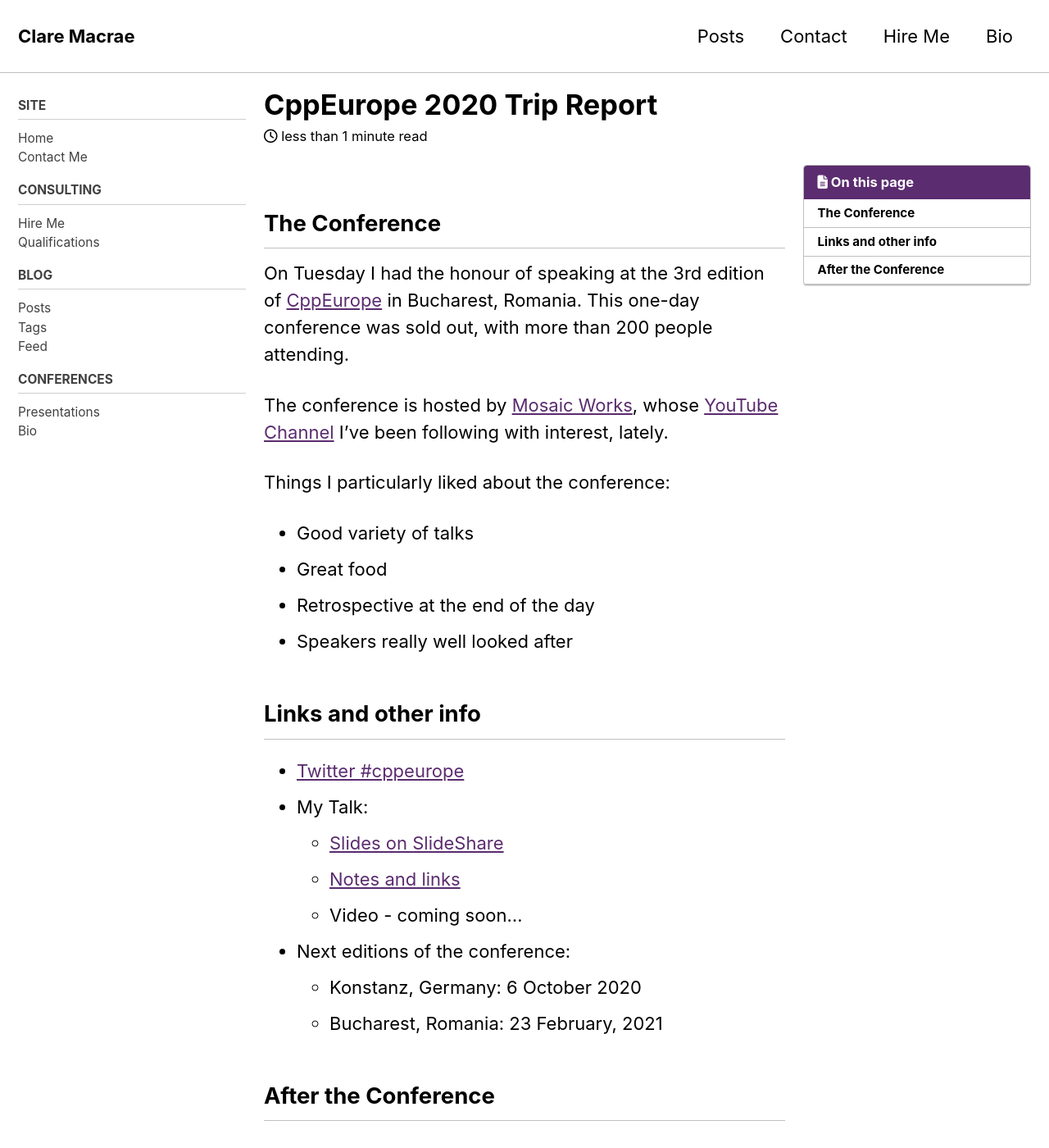
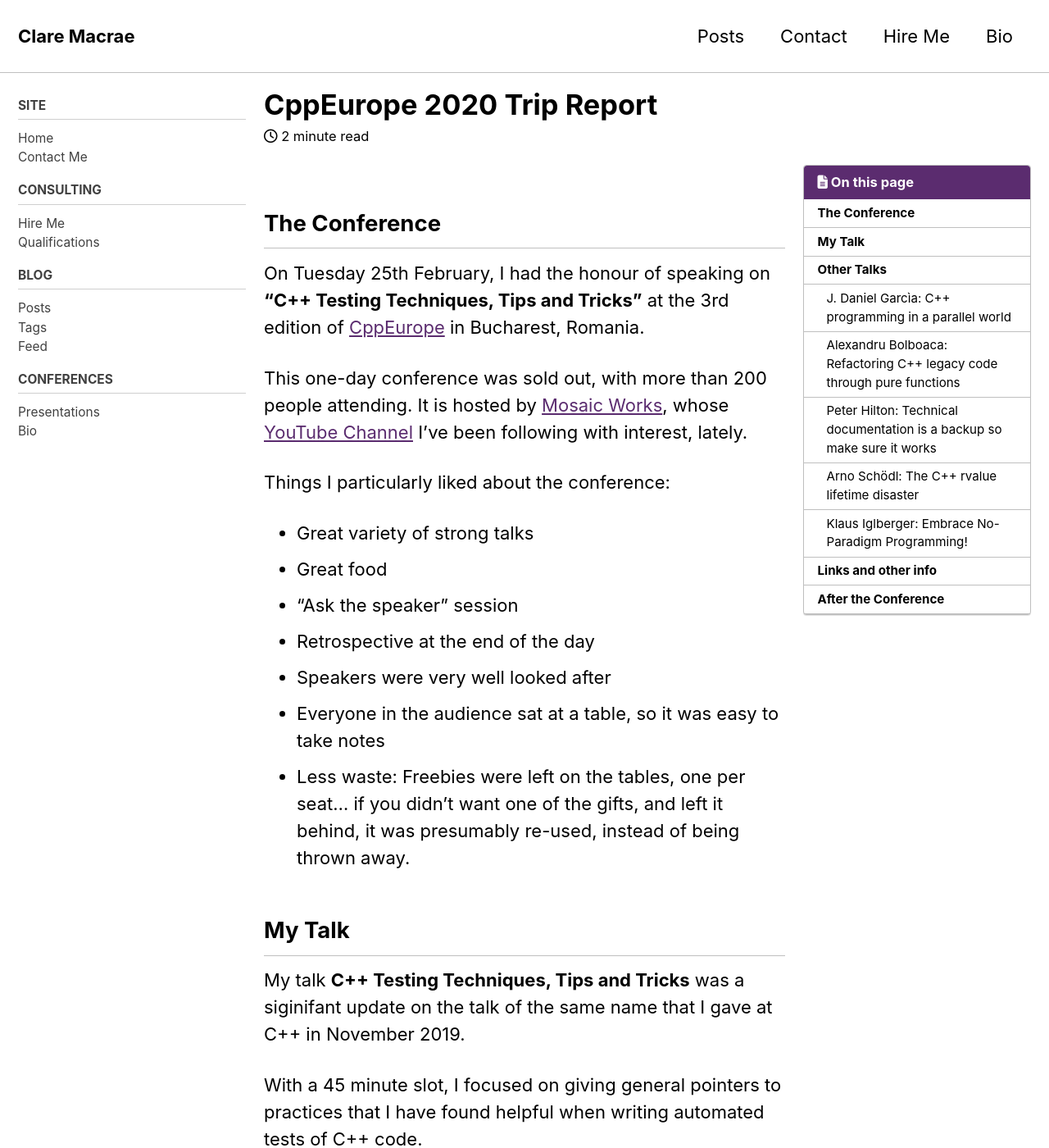
Before and after one commit to claremacrae/claremacrae.github.io, a Jekyll site: the page built from _posts/2020-02-28-cppeurope-2020.md, in a window 1280 px wide and 1400 px high. Shown: the whole window at 82% size. Built offline with Jekyll 4.4.1, drawn with Linux system fonts in a browser that asks for light colours; cached includes are drawn as plain includes; nearby versions of some CDN libraries; some of the changed text lies outside the part shown.

Commit message:
Next draft of CppEurope post

```diff
--- a/_posts/2020-02-28-cppeurope-2020.md
+++ b/_posts/2020-02-28-cppeurope-2020.md
@@ -3,32 +3,82 @@
 title: "CppEurope 2020 Trip Report"
 excerpt: Notes from CppEurope 2020, in Bucharest, Romania
 toc: true
+toc_sticky: false
 date: 2020-02-28
 tags:
+  - c++
   - conferences
   - testing
 ---
 
 ## The Conference
 
-On Tuesday I had the honour of speaking at the 3rd edition of [CppEurope](https://cppeurope.com/) in Bucharest, Romania. This one-day conference was sold out, with more than 200 people attending.
+On Tuesday 25th February, I had the honour of speaking on **"C++ Testing Techniques, Tips and Tricks"** at the 3rd edition of [CppEurope](https://cppeurope.com/) in Bucharest, Romania.
 
-The conference is hosted by [Mosaic Works](https://mozaicworks.com/), whose [YouTube Channel](https://mozaicworks.com/blog/think-design-work-smart-youtube-channel/) I've been following with interest, lately.
+This one-day conference was sold out, with more than 200 people attending. It is hosted by [Mosaic Works](https://mozaicworks.com/), whose [YouTube Channel](https://mozaicworks.com/blog/think-design-work-smart-youtube-channel/) I've been following with interest, lately.
 
 Things I particularly liked about the conference:
 
-* Good variety of talks
+* Great variety of strong talks
 * Great food
+* "Ask the speaker" session
 * Retrospective at the end of the day
-* Speakers really well looked after
+* Speakers were very well looked after
+* Everyone in the audience sat at a table, so it was easy to take notes
+* Less waste: Freebies were left on the tables, one per seat... if you didn't want one of the gifts, and left it behind, it was presumably re-used, instead of being thrown away.
+
+## My Talk
+
+My talk **C++ Testing Techniques, Tips and Tricks** was a siginifant update on the talk of the same name that I gave at C++ in November 2019.
+
+With a 45 minute slot, I focused on giving general pointers to practices that I have found helpful when writing automated tests of C++ code.
+
+* [Slides on SlideShare](https://www.slideshare.net/ClareMacrae/cpp-testing-techniques-tips-and-tricks-cpp-europe)
+* [Notes and links](https://github.com/claremacrae/talks/blob/master/Cpp_Testing_Techniques_Tips_and_Tricks.md#top)
+* Video - coming soon...
+
+## Other Talks
+
+### J. Daniel Garcìa: C++ programming in a parallel world
+
+I hadn't yet had much time to explore C++ 11's concurrency facilities, so this was a welcome and nice, clear introduction to both concurrency and C++ 17's parallelism features.
+
+It was helpful reminder that using `std::for_each` is a bit of a smell, as there is usually a better (more specific) algorithm available.
+
+Daniel closed with an overview of the [Generic Reusable Parallel Pattern Interface library - GrPPI](https://github.com/arcosuc3m/grppi).
+
+### Alexandru Bolboaca: Refactoring C++ legacy code through pure functions
+
+I'm particularly interested in efficient, reliable techniques for improving legacy code, so this talk was right up my street, and the one that was most immediately of use to me.
+
+Alex talked through the current, standard methods for dealing with legacy code, which were all either unreliable or slow and requiring great skill and practice.
+
+He went on to describe a new technique he has been developing, that involves:
+
+1. Refactor the code to pure functions (where inputs are never modified, and the outputs are repeatably consistent, for a given set of input values, and there is no saved state and no side-effects, and all required inputs are passed)
+2. Write data-driven or property based tests (or Approval Tests!)
+3. Refactor the pure functions to a cohesive set of classes (or whatever suits your taste)
+
+A big selling point is that because it only requires common refactorings that are typically supported by modern IDEs, it's possible to keep working at it for hours in a day, without getting too tired and making mistakes.
+
+Alex is still experimenting with this technique, but I think it's very exciting.
+
+Videos with more information:
+
+* [Pure Functions as Nominal Format for Design with Legacy Code with Alex Bolboaca and Adrian Bolboaca](https://www.youtube.com/watch?v=l9GOtbhYaJ8) - Alex Bolboaca and Adrian Bolboaca explain the idea.
+* [CodeCast: Refactor C++ legacy code through pure functions](https://www.youtube.com/watch?v=FyZ_Tcuujx8) - Demo Part 1
+
+### Peter Hilton: Technical documentation is a backup so make sure it works
+
+Peter told some interesting stories about working in different environments, with different levels of documentation - from "many feet of shelf space", to "absolutely none".
+
+### Arno Schödl: The C++ rvalue lifetime disaster
+
+### Klaus Iglberger: Embrace No-Paradigm Programming!
 
 ## Links and other info
 
 * [Twitter #cppeurope](https://twitter.com/hashtag/cppeurope?src=hash)
-* My Talk:
-    * [Slides on SlideShare](https://www.slideshare.net/ClareMacrae/cpp-testing-techniques-tips-and-tricks-cpp-europe)
-    * [Notes and links](https://github.com/claremacrae/talks/blob/master/Cpp_Testing_Techniques_Tips_and_Tricks.md#top)
-    * Video - coming soon...
 * Next editions of the conference:
     * Konstanz, Germany: 6 October 2020
     * Bucharest, Romania: 23 February, 2021
```
